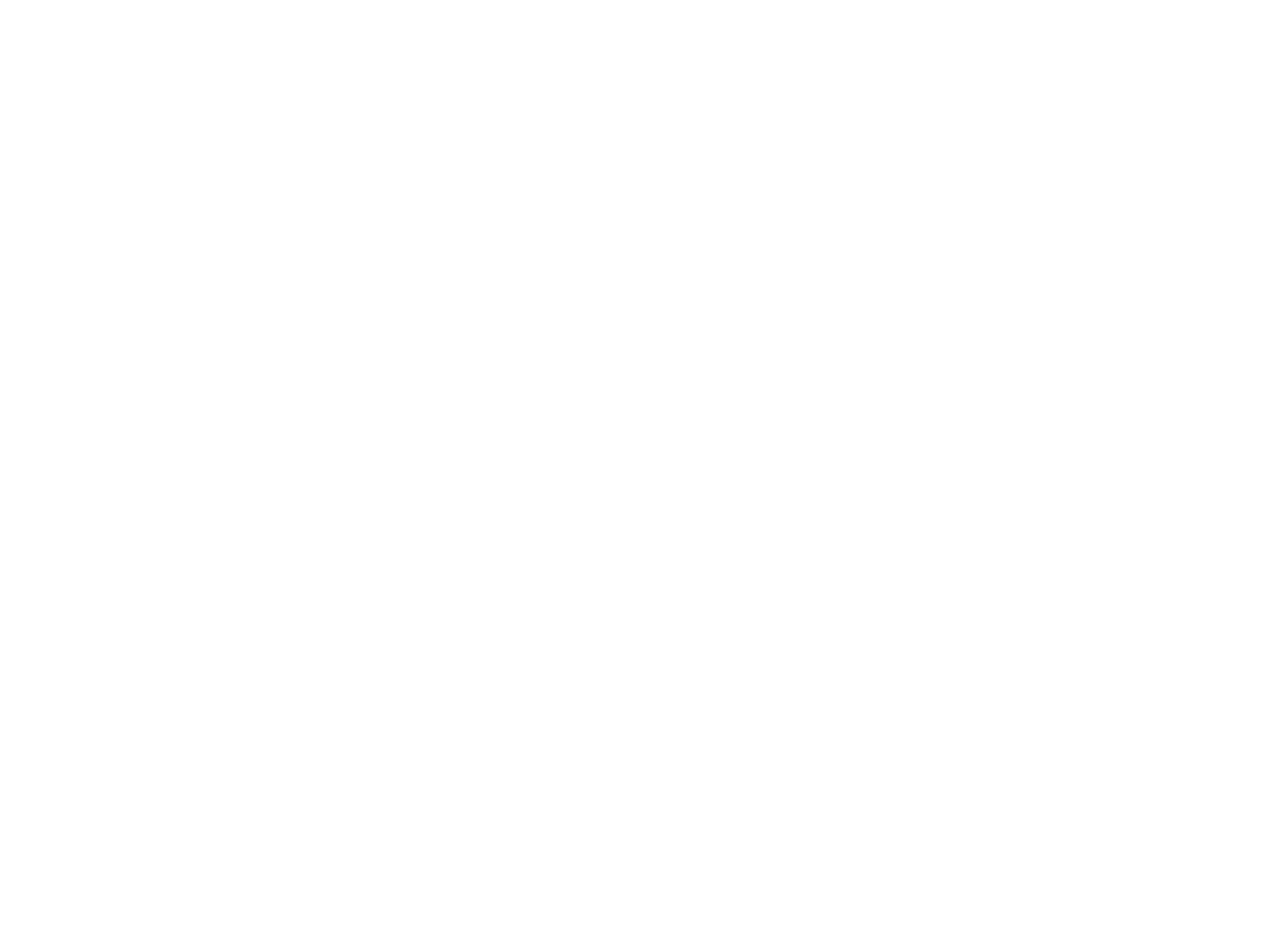
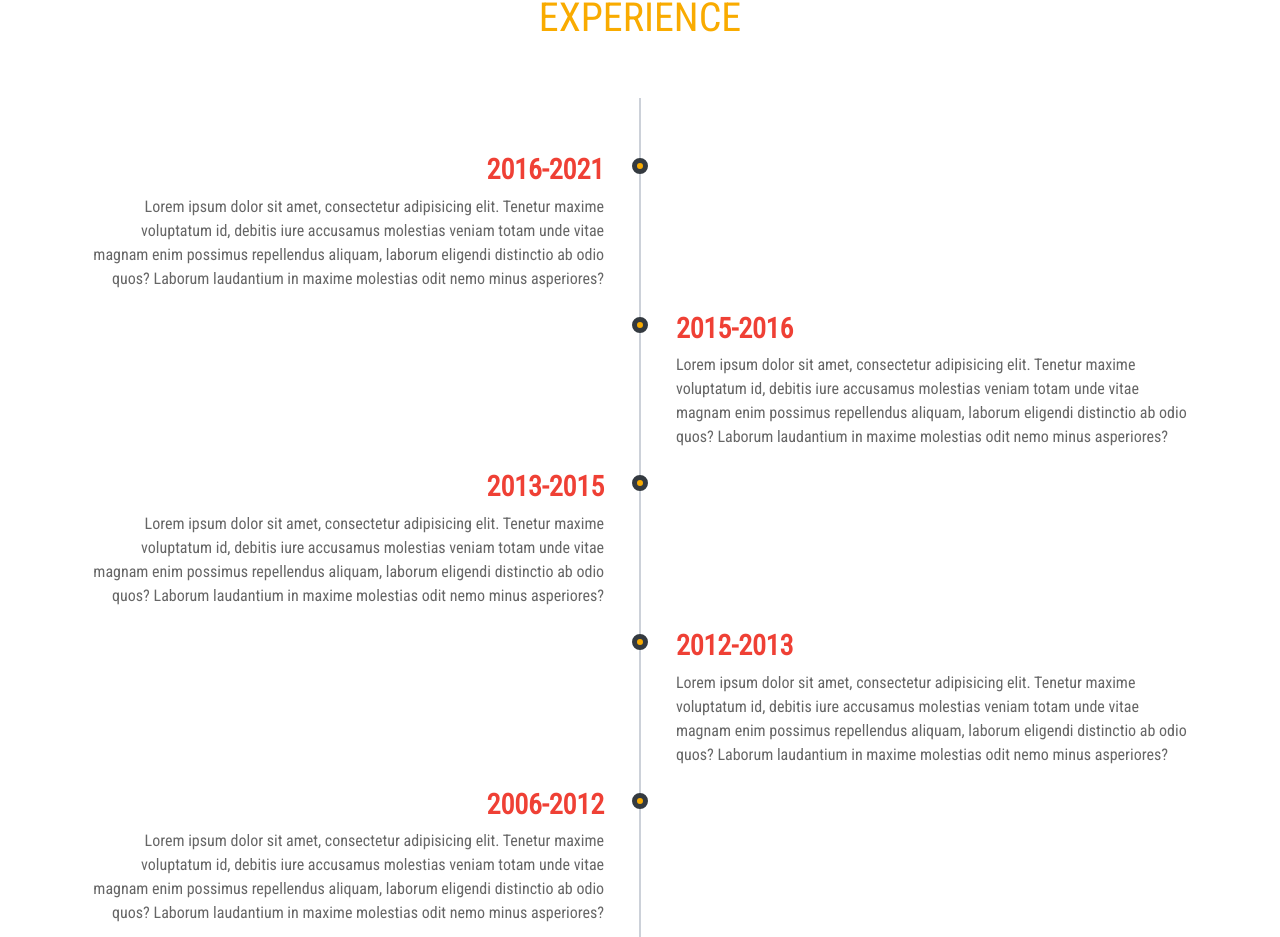
Before and after one commit to deepak-mane/portfolio-project-tutorial, a React (Create React App) app: page / in a window 1280 px wide. Shown: the part 1863-2800 px from the top of the page. Before the commit the page ends 1798 px from the top, so only its background shows below. Built offline with nearby package versions, Linux system fonts and the light colour scheme.

Commit message:
Experience Component Completed

```diff
--- a/src/App.css
+++ b/src/App.css
@@ -3,6 +3,8 @@
 :root {
   --primary-white: #ffffff;
   --primary-light-gray: #f4f4f4;
+  --primary-grey: #ccd1d9;
+  --primary-dark-grey: #666666;
 
   --primary-orange: #f9ab00;
   --primary-dark: rgba(52, 58, 64);
@@ -225,3 +227,119 @@
 .services .box:hover p {
   color: var(--primary-white);
 }
+
+/* ******************** EXPERIENCE ********************** */
+.experience {
+  padding: 0.7rem;
+}
+.experience-wrapper {
+  position: relative;
+  padding: 3.125rem 0;
+  overflow: hidden;
+}
+
+.experience h1 {
+  text-transform: uppercase;
+  color: var(--primary-orange);
+}
+
+.experience-wrapper::before {
+  position: absolute;
+  content: '';
+  top: 0;
+  left: 50%;
+  margin-left: -0.0625rem;
+  width: 0.125rem;
+  height: 100%;
+  background: var(--primary-grey);
+  z-index: 1;
+}
+
+.timeline-block {
+  width: calc(50% + 0.5rem);
+  display: flex;
+  justify-content: space-between;
+  clear: both;
+}
+
+.timeline-block-right {
+  float: right;
+}
+
+.timeline-block-left {
+  float: left;
+  direction: rtl;
+}
+
+.marker {
+  width: 1rem;
+  height: 1rem;
+  border-radius: 50%;
+  border: 0.3125rem solid var(--primary-dark);
+  background: var(--primary-orange);
+  margin-top: 00.625rem;
+  z-index: 3;
+}
+
+.timeline-content {
+  width: 95%;
+  padding: 0 0.9375rem;
+  color: var(--primary-dark-grey);
+  direction: ltr;
+}
+
+.timeline-content-left {
+  text-align: right;
+}
+.timeline-content-right {
+  text-align: left;
+}
+
+.timeline-content h3 {
+  margin-top: 0.3125rem;
+  color: var(--primary-red);
+  font-weight: 900;
+}
+
+.timeline-content h3 {
+  /* text-align: right; */
+  margin-top: 0.3125rem;
+  color: var(--primary-red);
+  font-weight: 900;
+}
+
+.timeline-heading-left {
+  text-align: right;
+}
+.timeline-heading-right {
+  text-align: left;
+}
+
+/*-----------------------  MEDIA ----------*/
+@media (max-width: 768px) {
+  .experience .container {
+    padding-left: 0;
+  }
+
+  .experience-wrapper::before {
+    left: 0.5rem;
+    margin-bottom: 1.875rem;
+  }
+  .timeline-block-right {
+    float: none;
+    width: 100%;
+  }
+
+  .timeline-block-left {
+    float: none;
+    width: 100%;
+    direction: ltr;
+  }
+
+  .timeline-heading-left,
+  .timeline-heading-right,
+  .timeline-content-left,
+  .timeline-content-right {
+    text-align: left;
+  }
+}
--- a/src/App.js
+++ b/src/App.js
@@ -5,6 +5,7 @@
 import Header from './components/Header';
 import AboutMe from './components/AboutMe';
 import Services from './components/Services';
+import Experience from './components/Experience'
 
 function App() {
   const particlesInit = (main) => {
@@ -98,6 +99,7 @@
       <Header />
       <AboutMe />
       <Services/>
+      <Experience/>
     </>
   );
 }
--- /dev/null
+++ b/src/components/Experience.js
@@ -0,0 +1,91 @@
+import React from 'react';
+
+const Experience = () => {
+  return (
+    <div className='experience'>
+      <div className='d-flex justify-content-center my-5'>
+        <h1>experience</h1>
+      </div>
+
+      <div className='container experience-wrapper'>
+        <div className='timeline-block timeline-block-left'>
+          <div className='marker'></div>
+          <div className='timeline-content  timeline-content-left'>
+            <h3 className='timeline-heading-left'>2016-2021</h3>
+            <p>
+              Lorem ipsum dolor sit amet, consectetur adipisicing elit. Tenetur
+              maxime voluptatum id, debitis iure accusamus molestias veniam
+              totam unde vitae magnam enim possimus repellendus aliquam, laborum
+              eligendi distinctio ab odio quos? Laborum laudantium in maxime
+              molestias odit nemo minus asperiores?
+            </p>
+          </div>
+        </div>
+        {/* - */}
+
+        <div className='timeline-block timeline-block-right'>
+          <div className='marker'></div>
+          <div className='timeline-content timeline-content-right'>
+            <h3 className='timeline-heading-right'>2015-2016</h3>
+            <p>
+              Lorem ipsum dolor sit amet, consectetur adipisicing elit. Tenetur
+              maxime voluptatum id, debitis iure accusamus molestias veniam
+              totam unde vitae magnam enim possimus repellendus aliquam, laborum
+              eligendi distinctio ab odio quos? Laborum laudantium in maxime
+              molestias odit nemo minus asperiores?
+            </p>
+          </div>
+        </div>
+        {/* - */}
+
+        <div className='timeline-block timeline-block-left'>
+        <div className='marker'></div>
+        <div className='timeline-content timeline-content-left'>
+          <h3 className='timeline-heading-left'>2013-2015</h3>
+          <p>
+            Lorem ipsum dolor sit amet, consectetur adipisicing elit. Tenetur
+            maxime voluptatum id, debitis iure accusamus molestias veniam
+            totam unde vitae magnam enim possimus repellendus aliquam, laborum
+            eligendi distinctio ab odio quos? Laborum laudantium in maxime
+            molestias odit nemo minus asperiores?
+          </p>
+        </div>
+      </div>
+      {/* - */}
+
+      <div className='timeline-block timeline-block-right'>
+        <div className='marker'></div>
+        <div className='timeline-content timeline-content-right'>
+          <h3 className='timeline-heading-right'>2012-2013</h3>
+          <p>
+            Lorem ipsum dolor sit amet, consectetur adipisicing elit. Tenetur
+            maxime voluptatum id, debitis iure accusamus molestias veniam
+            totam unde vitae magnam enim possimus repellendus aliquam, laborum
+            eligendi distinctio ab odio quos? Laborum laudantium in maxime
+            molestias odit nemo minus asperiores?
+          </p>
+        </div>
+      </div>
+        {/* - */}
+
+      <div className='timeline-block timeline-block-left'>
+        <div className='marker'></div>
+        <div className='timeline-content timeline-content-left'>
+          <h3 className='timeline-heading-left'>2006-2012</h3>
+          <p>
+            Lorem ipsum dolor sit amet, consectetur adipisicing elit. Tenetur
+            maxime voluptatum id, debitis iure accusamus molestias veniam
+            totam unde vitae magnam enim possimus repellendus aliquam, laborum
+            eligendi distinctio ab odio quos? Laborum laudantium in maxime
+            molestias odit nemo minus asperiores?
+          </p>
+        </div>
+      </div>
+        {/* - */}
+
+      </div>
+    </div>
+  );
+};
+
+export default Experience;
--- a/src/components/Navbar.js
+++ b/src/components/Navbar.js
@@ -34,7 +34,7 @@
           </li>
           <li className='nav-item'><a className='nav-link' href='#'>About me</a></li>
           <li className='nav-item'><a className='nav-link' href='#'>services</a></li>
-          <li className='nav-item'><a className='nav-link' href='#'>how work</a></li>
+          <li className='nav-item'><a className='nav-link' href='#'>experience</a></li>
           <li className='nav-item'><a className='nav-link' href='#'>portfolio</a></li>
           <li className='nav-item'><a className='nav-link' href='#'>contacts</a></li>
         </ul>
--- a/src/components/Services.js
+++ b/src/components/Services.js
@@ -10,7 +10,7 @@
       <h1 className='py-5'>my services</h1>
         <div className='container'>
           <div className='row'>
-            <div className='col-md-3 col-sm-6'>
+            <div className='col-lg-3 col-md-6 col-sm-6'>
               <div className='box'>
                 <div className='circle'>
                   <FontAwesomeIcon className='icon' icon={faDesktop} size='2x' />
@@ -23,7 +23,7 @@
               </div>
             </div>
             {/* - */}
-            <div className='col-md-3 col-sm-6'>
+            <div className='col-lg-3 col-md-6 col-sm-6'>
               <div className='box'>
                 <div className='circle'>
                   <FontAwesomeIcon className='icon' icon={faFileCode} size='2x' />
@@ -33,7 +33,7 @@
               </div>
             </div>
             {/* - */}
-            <div className='col-md-3 col-sm-6'>
+            <div className='col-lg-3 col-md-6 col-sm-6'>
               <div className='box'>
                 <div className='circle'>
                   <FontAwesomeIcon className='icon' icon={faFacebookF} size='2x' />
@@ -46,7 +46,7 @@
               </div>
             </div>
             {/* - */}
-            <div className='col-md-3 col-sm-6'>
+            <div className='col-lg-3 col-md-6 col-sm-6'>
               <div className='box'>
                 <div className='circle'>
                   <FontAwesomeIcon className='icon' icon={faGoogle} size='2x' />
```
